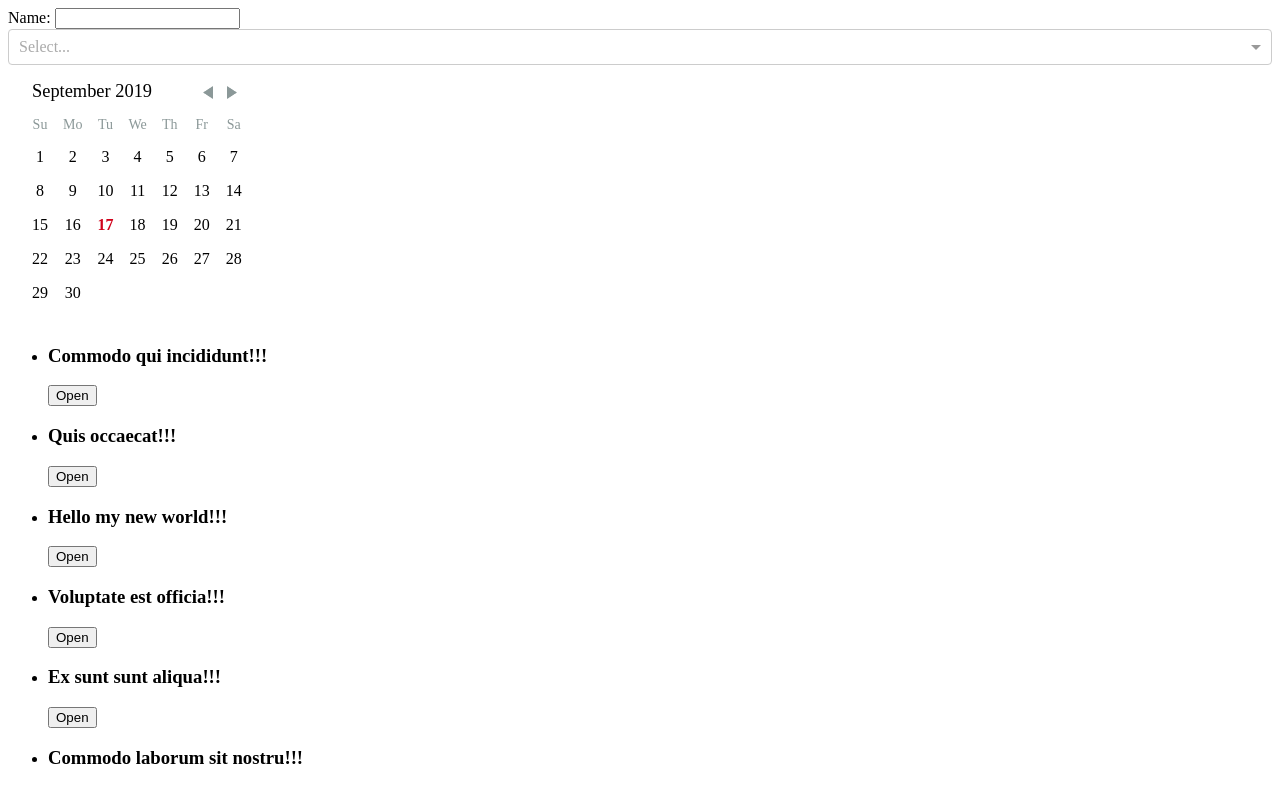
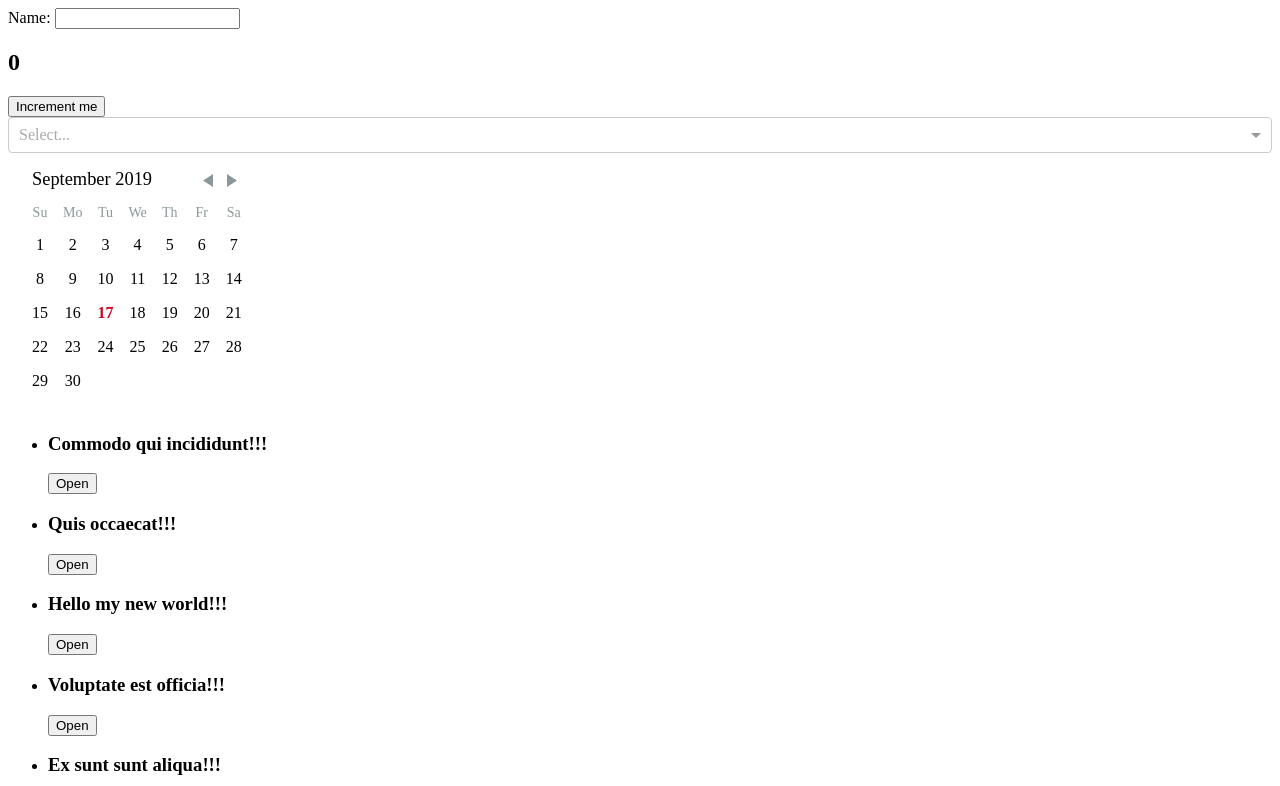
Before and after one commit to OlegSharyk/react-course-yakob-start, a React app: page / in a window 1280 px wide. Shown: the top 786 px of the page. Built offline with nearby package versions, Linux system fonts and the light colour scheme.

Commit message:
add counter, redux and reducer

```diff
--- a/package.json
+++ b/package.json
@@ -33,8 +33,10 @@
     "react": "^15.5.0",
     "react-day-picker": "^7.3.2",
     "react-dom": "^15.5.0",
+    "react-redux": "5.0.5",
     "react-select": "1.0.0-rc.5",
     "react-transition-group": "1.2.0",
+    "redux": "3.7.0",
     "style-loader": "^1.0.0"
   }
 }
--- /dev/null
+++ b/src/components/ActionCreators/index.js
@@ -0,0 +1,5 @@
+export function increment() {
+    return {
+        type: 'INCREMENT',
+    };
+}
--- a/src/components/App.js
+++ b/src/components/App.js
@@ -5,6 +5,7 @@
 import UserForm from './UserForm';
 import 'react-select/dist/react-select.css';
 import Filters from './Filters';
+import Counter from './Counter';
 
 class App extends Component {
     static PropTypes = {};
@@ -24,6 +25,7 @@
         return (
             <div>
                 <UserForm />
+                <Counter />
                 <Filters articles={this.props.articles} />
                 <ArticleList articles={this.props.articles} />
                 <ArticleChart articles={this.props.articles} />
--- a/src/components/Article.js
+++ b/src/components/Article/index.js
@@ -1,9 +1,9 @@
 import React, { PureComponent } from 'react';
 import { findDOMNode } from 'react-dom';
 import PropTypes from 'prop-types';
-import CommentList from './CommentList';
+import CommentList from '../CommentList';
 import { CSSTransitionGroup } from 'react-transition-group';
-import './article.css';
+import './style.css';
 
 class Article extends PureComponent {
     static PropTypes = {
--- /dev/null
+++ b/src/components/Counter/index.js
@@ -0,0 +1,39 @@
+import React, { Component } from 'react';
+import PropTypes from 'prop-types';
+import { connect } from 'react-redux';
+import { increment } from '../ActionCreators';
+
+class Counter extends Component {
+    static PropTypes = {
+        counter: PropTypes.number,
+        increment: PropTypes.func.isRequired,
+    };
+
+    handleIncrement = () => {
+        console.log('~~~increment');
+        const { increment } = this.props;
+        increment();
+    };
+
+    render() {
+        return (
+            <div>
+                <h2>{this.props.counter}</h2>
+                <button onClick={this.handleIncrement}>Increment me</button>
+            </div>
+        );
+    }
+}
+
+function mapStateToProps(state) {
+    return {
+        counter: state.count,
+    };
+}
+
+const mapDispatchToProps = { increment };
+
+export default connect(
+    mapStateToProps,
+    mapDispatchToProps,
+)(Counter);
--- /dev/null
+++ b/src/components/Root.js
@@ -0,0 +1,16 @@
+import React from 'react';
+import PropTypes from 'prop-types';
+import App from './App';
+import store from '../store';
+import { Provider } from 'react-redux';
+
+function Root(props) {
+    return (
+        <Provider store={store}>
+            <App {...props} />
+        </Provider>
+    );
+}
+
+Root.propTypes = {};
+export default Root;
--- a/src/index.js
+++ b/src/index.js
@@ -1,9 +1,6 @@
 import React from 'react';
 import { render } from 'react-dom';
-import App from './components/App';
+import Root from './components/Root';
 import { articles } from './fixtures';
 
-render(
-  <App articles={articles} />,
-  document.getElementById('container')
-);
+render(<Root articles={articles} />, document.getElementById('container'));
--- /dev/null
+++ b/src/reducer/counter.js
@@ -0,0 +1,10 @@
+export default (count = 0, action) => {
+    const { type } = action;
+
+    switch (type) {
+        case 'INCREMENT':
+            return count + 1;
+    }
+
+    return count;
+};
--- /dev/null
+++ b/src/reducer/index.js
@@ -0,0 +1,6 @@
+import { combineReducers } from 'redux';
+import counterReducer from './counter';
+
+export default combineReducers({
+    count: counterReducer,
+});
--- /dev/null
+++ b/src/store/index.js
@@ -0,0 +1,9 @@
+import { createStore } from 'redux';
+import reducer from '../reducer';
+
+const store = createStore(reducer);
+
+// dev only
+window.store = store;
+
+export default store;
```
Also changed, not shown: src/components/Article/style.css (renamed from src/components/article.css), 1 other file (tests, documents, lock files or other folders).
